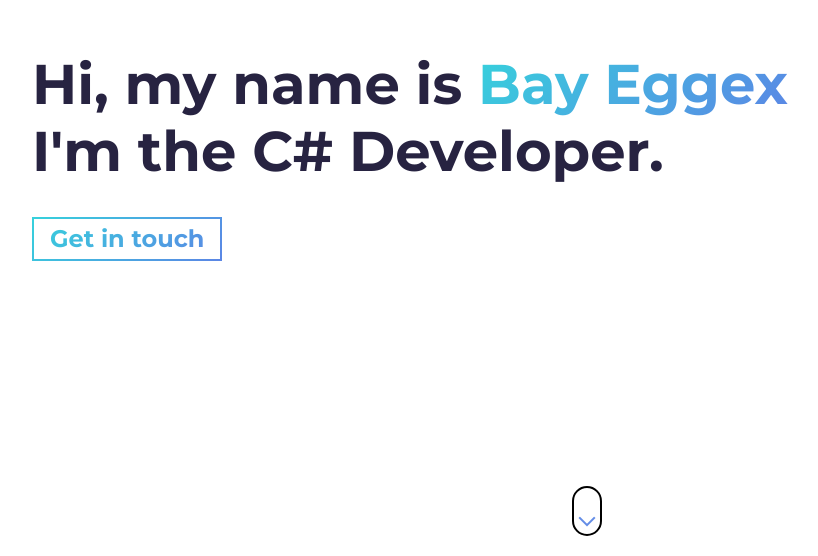
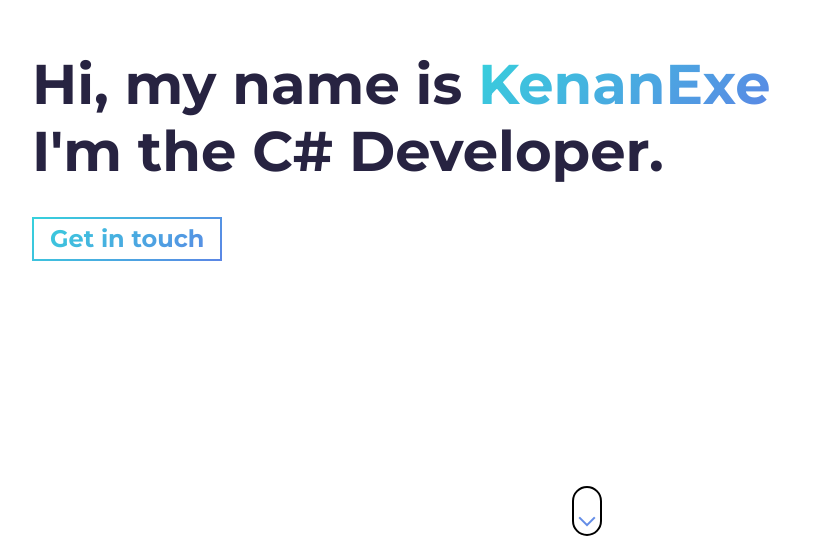
Before and after one commit to KenanExe/KenanExe.github.io, a plain HTML site: page index.html in a window 1280 px wide. Shown: the part 244-800 px from the top of the page, without its empty margins (53-871 px from the left). Drawn offline with Linux system fonts and the light colour scheme.

Commit message:
Update index.html

```diff
--- a/index.html
+++ b/index.html
@@ -87,7 +87,7 @@
     <div id="hero">
       <section class="container">
         <h1 class="hero-title">
-          Hi, my name is <span class="text-color-main name">Bay Eggex</span>
+          Hi, my name is <span class="text-color-main name">KenanExe</span>
           <br />
           I'm the C# Developer.
         </h1>
```
